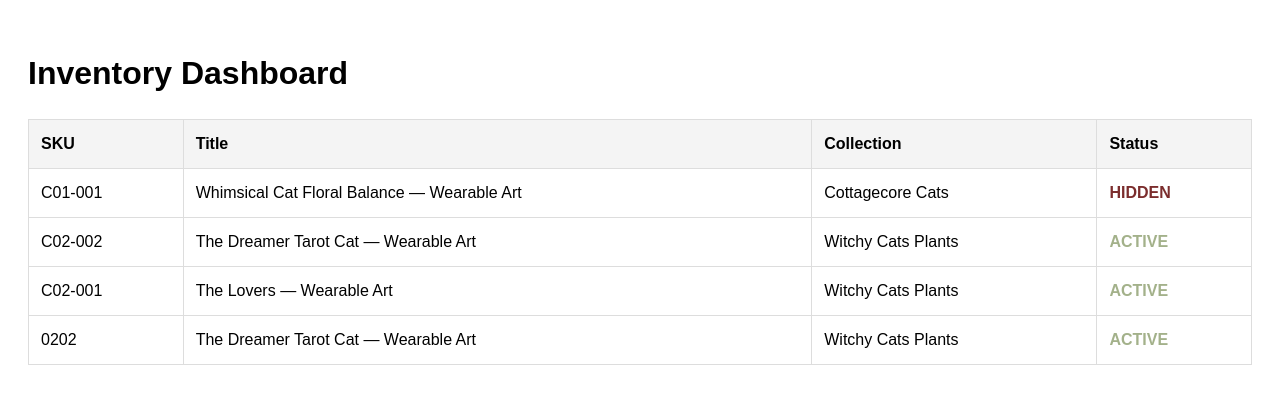
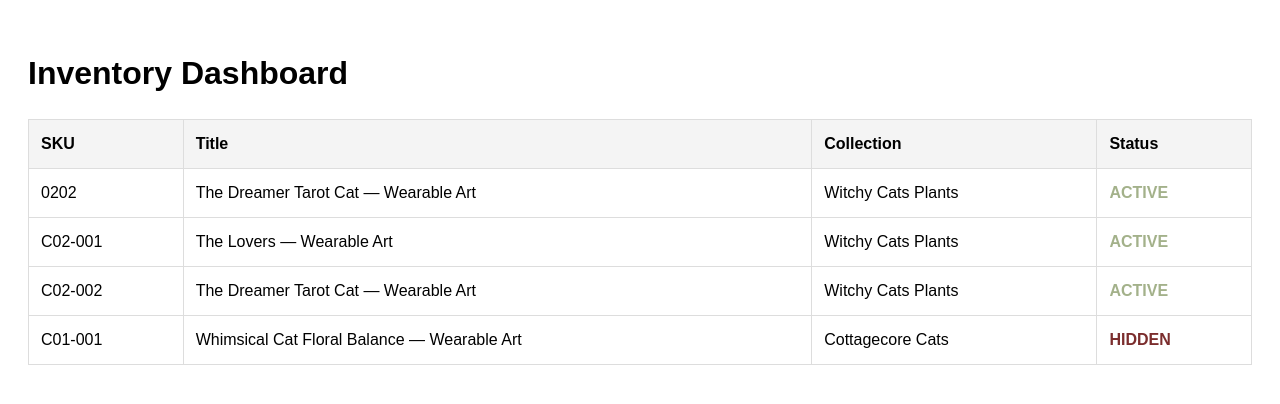
Before and after one commit to MarinPol/catnbloom.com, a Jekyll site: the page built from inventory.html, in a window 1280 px wide. Shown: the top 404 px of the page. Built offline with Jekyll 4.4.1, drawn with Linux system fonts in a browser that asks for light colours.

Commit message:
Update inventory.html

```diff
--- a/inventory.html
+++ b/inventory.html
@@ -6,7 +6,6 @@ layout: null
 <head>
   <meta charset="utf-8">
   <title>Inventory Dashboard</title>
-  <!-- Запрет индексации -->
   <meta name="robots" content="noindex, nofollow">
   <style>
     body { font-family: sans-serif; padding: 20px; line-height: 1.5; }
@@ -30,8 +29,21 @@ layout: null
     </thead>
     <tbody>
       {% assign all_products = site.cottagecore | concat: site.witchy %}
-      {% comment %} Сортировка: скрытые (hidden) вверху, активные внизу {% endcomment %}
-      {% assign sorted_products = all_products | sort: "status" | reverse %}
+
+      {% comment %} Нормализация статуса для корректной сортировки {% endcomment %}
+      {% assign normalized = '' | split: '' %}
+      {% for item in all_products %}
+        {% if item.status == 'hidden' %}
+          {% assign item_with_status = item | merge: 'status: hidden' %}
+          {% assign normalized = normalized | push: item_with_status %}
+        {% else %}
+          {% assign item_with_status = item | merge: 'status: active' %}
+          {% assign normalized = normalized | push: item_with_status %}
+        {% endif %}
+      {% endfor %}
+
+      {% comment %} Сортировка: h (hidden) перед a (active) {% endcomment %}
+      {% assign sorted_products = normalized | sort: "status" %}
 
       {% for item in sorted_products %}
       <tr>
```
